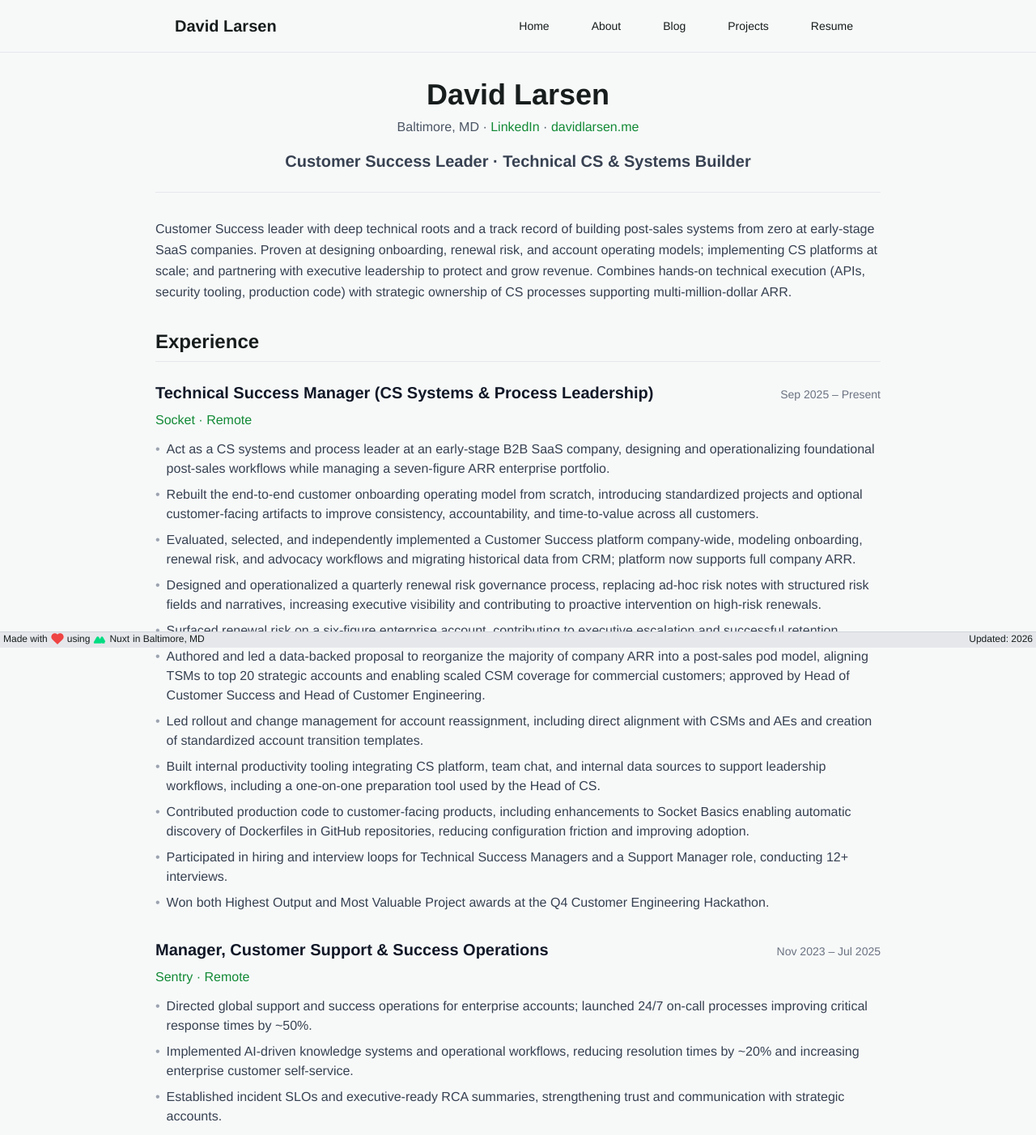
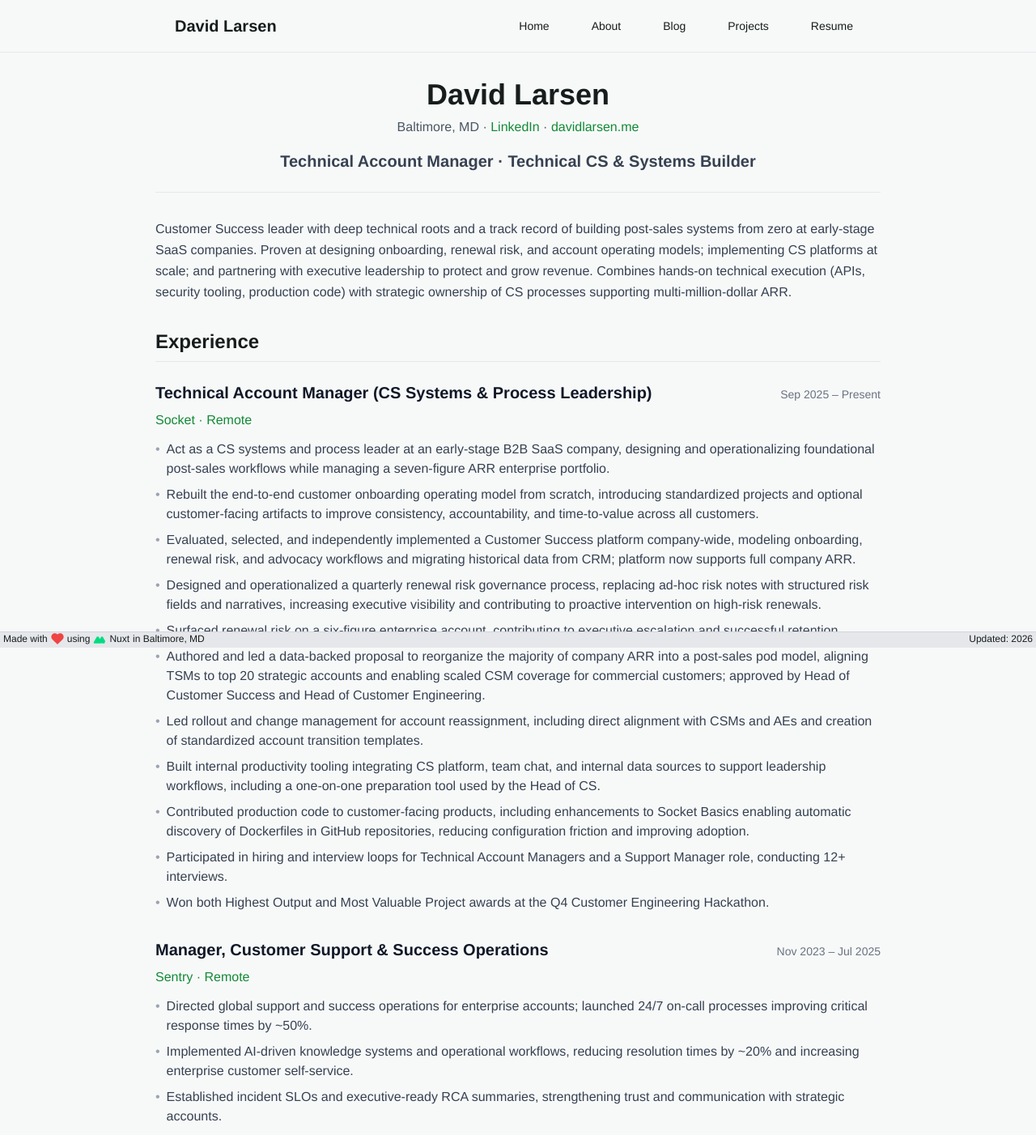
Before and after one commit to dc-larsen/davidlarsen.me, a Nuxt app: page /resume in a window 1280 px wide. Shown: the top 1402 px of the page at 81% size. Built offline with nearby package versions, Linux system fonts and the light colour scheme.

Commit message:
Update title to Technical Account Manager across site

```diff
--- a/components/TerminalWindow.vue
+++ b/components/TerminalWindow.vue
@@ -124,7 +124,7 @@ function printAbout() {
 
     Location   =    Baltimore, MD 🦀
 
-    Role       =    Customer Success Leader
+    Role       =    Technical Account Manager
                     Partnering with customers to drive secure adoption and outcomes
                     Enabling engineering teams at high-growth startups to succeed
 
--- a/pages/about.vue
+++ b/pages/about.vue
@@ -2,7 +2,7 @@
   <div class="max-w-3xl mx-auto">
     <div class="text-center mb-12">
       <h1 class="text-4xl font-bold text-primary mb-4">About Me</h1>
-      <p class="text-xl text-gray-600">Customer Success Leader · Systems Builder</p>
+      <p class="text-xl text-gray-600">Technical Account Manager · Systems Builder</p>
     </div>
 
     <!-- Main narrative content -->
--- a/pages/index.vue
+++ b/pages/index.vue
@@ -14,7 +14,7 @@
           Hey there! I'm David.
         </h1>
         <p class="text-lg lg:text-xl text-gray-600 mb-8 leading-relaxed">
-          Technical Success Manager @ <img src="/images/socket.png" alt="Socket" class="inline-block h-7 w-auto mx-1 align-text-bottom" />, helping customers build securely and scale with confidence. Outside of work, you'll usually find me exploring Baltimore's food scene or traveling with friends and family.
+          Technical Account Manager @ <img src="/images/socket.png" alt="Socket" class="inline-block h-7 w-auto mx-1 align-text-bottom" />, helping customers build securely and scale with confidence. Outside of work, you'll usually find me exploring Baltimore's food scene or traveling with friends and family.
         </p>
       </div>
 
@@ -78,6 +78,7 @@
       <TerminalWindow />
     </div>
   </div>
+
 </template>
 
 <script setup>
--- a/pages/resume.vue
+++ b/pages/resume.vue
@@ -8,7 +8,7 @@
         <a href="https://www.linkedin.com/in/david-larsen-404622143/" target="_blank" rel="noopener noreferrer" class="text-secondary hover:underline">LinkedIn</a> ·
         <a href="https://davidlarsen.me" class="text-secondary hover:underline">davidlarsen.me</a>
       </p>
-      <p class="text-xl font-semibold text-gray-700">Customer Success Leader · Technical CS & Systems Builder</p>
+      <p class="text-xl font-semibold text-gray-700">Technical Account Manager · Technical CS & Systems Builder</p>
     </div>
 
     <!-- Summary -->
@@ -25,7 +25,7 @@
       <!-- Socket -->
       <div class="mb-8">
         <div class="flex flex-col md:flex-row md:justify-between md:items-baseline mb-2">
-          <h3 class="text-xl font-semibold text-gray-900">Technical Success Manager (CS Systems & Process Leadership)</h3>
+          <h3 class="text-xl font-semibold text-gray-900">Technical Account Manager (CS Systems & Process Leadership)</h3>
           <span class="text-gray-500 text-sm">Sep 2025 – Present</span>
         </div>
         <p class="text-secondary font-medium mb-3">Socket · Remote</p>
@@ -68,7 +68,7 @@
           </li>
           <li class="flex">
             <span class="mr-2 text-gray-400">•</span>
-            <span>Participated in hiring and interview loops for Technical Success Managers and a Support Manager role, conducting 12+ interviews.</span>
+            <span>Participated in hiring and interview loops for Technical Account Managers and a Support Manager role, conducting 12+ interviews.</span>
           </li>
           <li class="flex">
             <span class="mr-2 text-gray-400">•</span>
@@ -202,7 +202,7 @@ useHead({
   meta: [
     {
       name: 'description',
-      content: 'Resume of David Larsen - Customer Success Leader and Technical CS & Systems Builder with experience building post-sales systems at early-stage and growth-stage B2B SaaS companies.'
+      content: 'Resume of David Larsen - Technical Account Manager and Technical CS & Systems Builder with experience building post-sales systems at early-stage and growth-stage B2B SaaS companies.'
     }
   ]
 })
```
